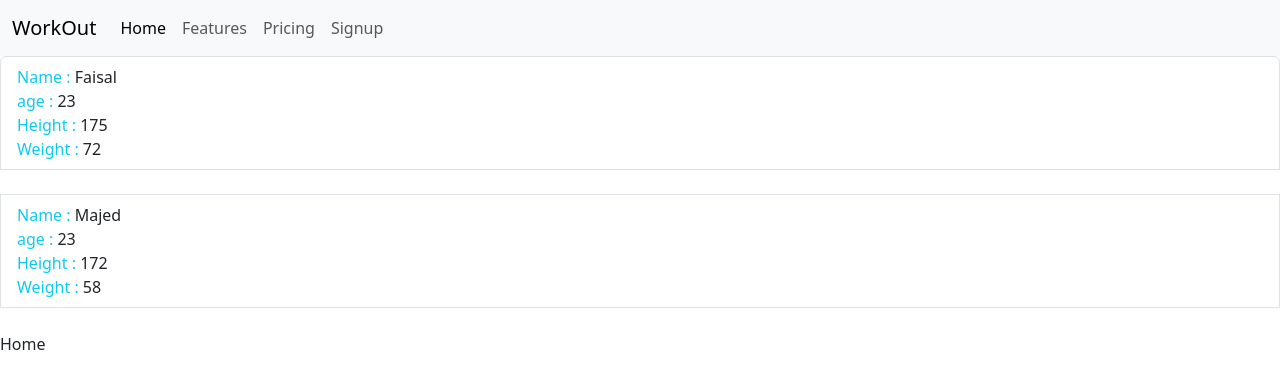
After one commit to Faisalz2/BodyProject, a Django app: page /d in a window 1280 px wide. The commit adds this page. Shown: the top 389 px of the page. Run offline with Django 4.2, Linux system fonts and the light colour scheme; data comes from the database, SQL or seed files in the repository; both versions use the stored data as it was after the commit.

Commit message:
Add files via upload

```diff
--- a/BodyProject/Body/settings.py
+++ b/BodyProject/Body/settings.py
@@ -9,7 +9,7 @@ https://docs.djangoproject.com/en/4.2/topics/settings/
 For the full list of settings and their values, see
 https://docs.djangoproject.com/en/4.2/ref/settings/
 """
-
+import os.path
 from pathlib import Path
 
 # Build paths inside the project like this: BASE_DIR / 'subdir'.
@@ -55,7 +55,7 @@ ROOT_URLCONF = 'Body.urls'
 TEMPLATES = [
     {
         'BACKEND': 'django.template.backends.django.DjangoTemplates',
-        'DIRS': [],
+        'DIRS': [os.path.join(BASE_DIR, 'templates')],
         'APP_DIRS': True,
         'OPTIONS': {
             'context_processors': [
--- a/BodyProject/Body/urls.py
+++ b/BodyProject/Body/urls.py
@@ -15,10 +15,10 @@ Including another URLconf
     2. Add a URL to urlpatterns:  path('blog/', include('blog.urls'))
 """
 from django.contrib import admin
-from django.urls import path
+from django.urls import path, include
 import WorkOut.views
 
 urlpatterns = [
     path('admin/', admin.site.urls),
-    path('', WorkOut.views.BODY_name)
+    path('', include('WorkOut.urls'))
 ]
--- a/BodyProject/WorkOut/admin.py
+++ b/BodyProject/WorkOut/admin.py
@@ -1,3 +1,4 @@
+
 from django.contrib import admin
-
-# Register your models here.
+from .models import Body_info
+admin.site.register(Body_info)
--- a/BodyProject/WorkOut/models.py
+++ b/BodyProject/WorkOut/models.py
@@ -1,3 +1,8 @@
 from django.db import models
 
-# Create your models here.
+class Body_info(models.Model):
+    name = models.CharField(max_length=100,help_text="The name of the Player.")
+    Height = models.IntegerField("enter your height")
+    Weight = models.IntegerField("enter your weight")
+    age = models.IntegerField("enter your age")
+    calories = ''
--- /dev/null
+++ b/BodyProject/WorkOut/templates/BodyList.html
@@ -0,0 +1,20 @@
+{% extends 'base.html' %}
+{% block content %}
+<ul class="list-group">
+    {% for item in BodyList %}
+    <li class="list-group-item">
+        <span class="text-info">Name : </span> <span> {{item.User.name}}</span>
+        <br>
+        <span class="text-info">age : </span> <span> {{item.User.age}}</span>
+        <br>
+    <span class="text-info">Height : </span> <span> {{item.User.Height}}</span>
+        <br>
+        <span class="text-info">Weight : </span> <span> {{item.User.Weight}}</span></li>
+        <br>
+
+        {% endfor %}
+     <li class="nav-item">
+          <a class="nav-link active" aria-current="page" href="{% url 'wlc' %}">Home</a>
+        </li>
+</ul>
+{% endblock %}
--- a/BodyProject/WorkOut/templates/base.html
+++ b/BodyProject/WorkOut/templates/base.html
@@ -1,10 +1,41 @@
-<!DOCTYPE html>
+<!doctype html>
+{% load static %}
 <html lang="en">
-<head>
-    <meta charset="UTF-8">
-    <title>Title</title>
-</head>
-<body>
-This is the template of workout app
-</body>
+  <head>
+    <meta charset="utf-8">
+    <meta name="viewport" content="width=device-width, initial-scale=1">
+
+    <title>Work out site</title>
+    <link href="https://cdn.jsdelivr.net/npm/bootstrap@5.3.3/dist/css/bootstrap.min.css" rel="stylesheet" integrity="sha384-QWTKZyjpPEjISv5WaRU9OFeRpok6YctnYmDr5pNlyT2bRjXh0JMhjY6hW+ALEwIH" crossorigin="anonymous">
+  </head>
+  <body>
+  <nav class="navbar navbar-expand-lg bg-body-tertiary">
+  <div class="container-fluid">
+    <a class="navbar-brand" href="d">WorkOut</a>
+    <button class="navbar-toggler" type="button" data-bs-toggle="collapse" data-bs-target="#navbarNav" aria-controls="navbarNav" aria-expanded="false" aria-label="Toggle navigation">
+      <span class="navbar-toggler-icon"></span>
+    </button>
+    <div class="collapse navbar-collapse" id="navbarNav">
+      <ul class="navbar-nav">
+        <li class="nav-item">
+          <a class="nav-link active" aria-current="page" href="#">Home</a>
+        </li>
+        <li class="nav-item">
+          <a class="nav-link" href="#">Features</a>
+        </li>
+        <li class="nav-item">
+          <a class="nav-link" href="#">Pricing</a>
+        </li>
+        <li class="nav-item">
+          <a class="nav-link " href="{% url 'signup' %}">Signup</a>
+        </li>
+      </ul>
+    </div>
+  </div>
+</nav>
+  {% block content %}
+    <h1>ارحب</h1>
+  {% endblock %}
+    <script src="https://cdn.jsdelivr.net/npm/bootstrap@5.3.3/dist/js/bootstrap.bundle.min.js" integrity="sha384-YvpcrYf0tY3lHB60NNkmXc5s9fDVZLESaAA55NDzOxhy9GkcIdslK1eN7N6jIeHz" crossorigin="anonymous"></script>
+  </body>
 </html>
--- /dev/null
+++ b/BodyProject/WorkOut/urls.py
@@ -0,0 +1,11 @@
+from django.contrib import admin
+from django.urls import path
+from . import views
+urlpatterns = [
+path('', views.wlcpag, name = 'wlc'),
+path('d',views.BodyList,name='User'),
+path('login/', views.user_login, name='login'),
+path('signup/', views.user_signup, name='signup'),
+path('logout/', views.user_logout, name='logout'),
+
+]
--- a/BodyProject/WorkOut/views.py
+++ b/BodyProject/WorkOut/views.py
@@ -1,4 +1,44 @@
-from django.http import HttpResponse
-def BODY_name(request):
-    name = request.GET.get("name") or 'Workout'
-    return HttpResponse("This page displays information about {}".format(name))
+from django.shortcuts import render , redirect
+from django.contrib.auth import authenticate, login, logout
+from .forms import UserCreationForm, LoginForm
+from .models import Body_info
+
+def wlcpag(request):
+    return render(request,'base.html')
+
+def BodyList(request):
+    Bodys = Body_info.objects.all()
+    BodyList = []
+    for User in Bodys:
+        BodyList.append({'User':User})
+
+    context = {'BodyList':BodyList}
+    return render(request,'BodyList.html',context)
+
+def user_signup(request):
+    if request.method == 'POST':
+        form = UserCreationForm(request.POST)
+        if form.is_valid():
+            form.save()
+            return redirect('login')
+    else:
+        form = UserCreationForm()
+    return render(request, 'signup.html', {'form': form})
+
+def user_login(request):
+    if request.method == 'POST':
+        form = LoginForm(request.POST)
+        if form.is_valid():
+            username = form.cleaned_data['username']
+            password = form.cleaned_data['password']
+            user = authenticate(request, username=username, password=password)
+            if user:
+                login(request, user)
+                return redirect('wlc')
+    else:
+        form = LoginForm()
+    return render(request, 'login.html', {'form': form})
+
+def user_logout(request):
+    logout(request)
+    return redirect('login')
```
Also changed, not shown: BodyProject/WorkOut/forms.py (added, +12 -0 lines), BodyProject/WorkOut/templates/home.html (added, +70 -0 lines), BodyProject/WorkOut/templates/login.html (added, +16 -0 lines), BodyProject/WorkOut/templates/signup.html (added, +16 -0 lines), BodyProject/WorkOut/migrations/0001_initial.py (added), BodyProject/db.sqlite3.
